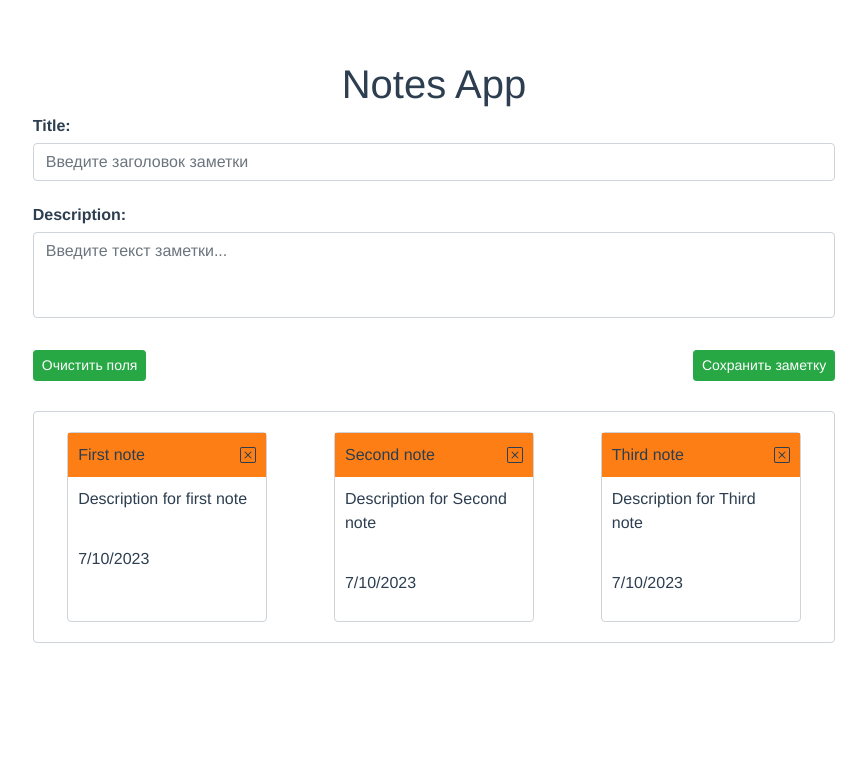
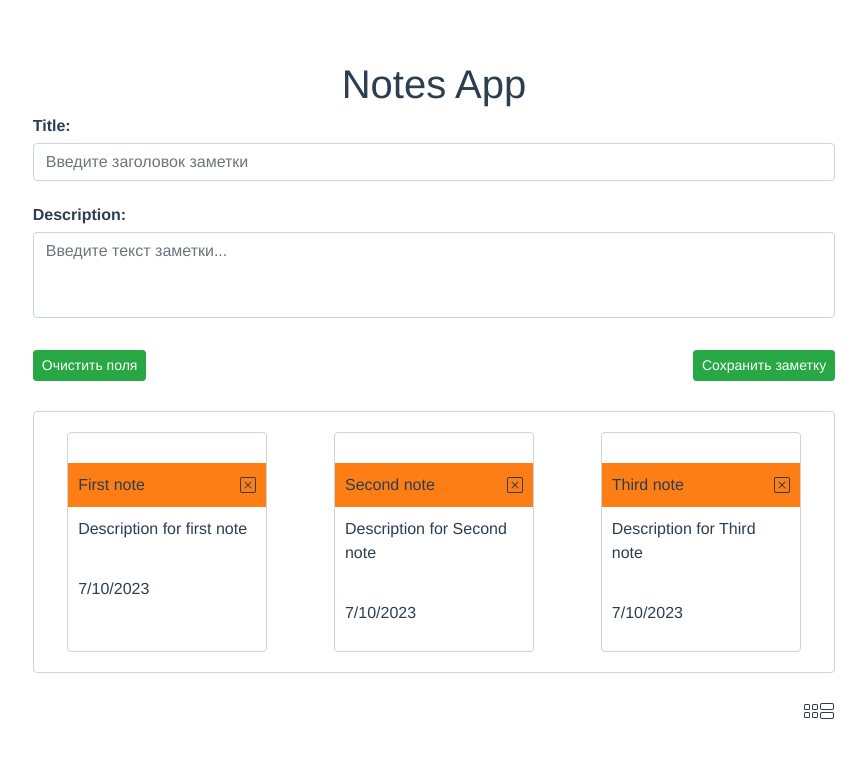
Before and after one commit to Siskinbird/vue-notes-2.0, a Vue app: page / in a window 1280 px wide. Shown: the top 758 px of the page, without its empty margins (206-1072 px from the left). Built offline with nearby package versions, Linux system fonts and the light colour scheme.

Commit message:
add: Search component

```diff
--- a/src/App.vue
+++ b/src/App.vue
@@ -22,11 +22,17 @@
 
           <div class='col-9 m0-auto'>
 
+
+
           <!--notes-->
           <Notes
               :notes="notes"
               @remove="removeNote"
           />
+            <div class="note-header d-flex j-end al-center mt-20">
+              <b-icon icon="grid"></b-icon>
+              <b-icon icon="view-stacked"></b-icon>
+            </div>
         </div>
 
 
@@ -123,6 +129,9 @@ export default {
   color: #2c3e50;
   margin-top: 60px;
 }
+.note-header {
+  margin-top: 30px;
+}
 
 .d-flex {
   display: flex;
@@ -131,7 +140,9 @@ export default {
 .flex-column {
   flex-direction: column;
 }
-
+.j-end {
+  justify-content: end;
+}
 .flex-wrap {
   flex-wrap: wrap;
 }
@@ -191,5 +202,4 @@ export default {
 .m0-auto {
   margin: 0 auto;
 }
-//TODO Сделать сетку для блокнота
 </style>
--- a/src/components/Notes.vue
+++ b/src/components/Notes.vue
@@ -34,7 +34,7 @@ export default {
   }
 }
 </script>
-<style lang="scss">
+<style lang="scss" scoped>
 .notes {
   margin-top: 30px;
   border: 1px solid #ced4da;
```
Also changed, not shown: src/components/Search.vue (added, +10 -0 lines).
